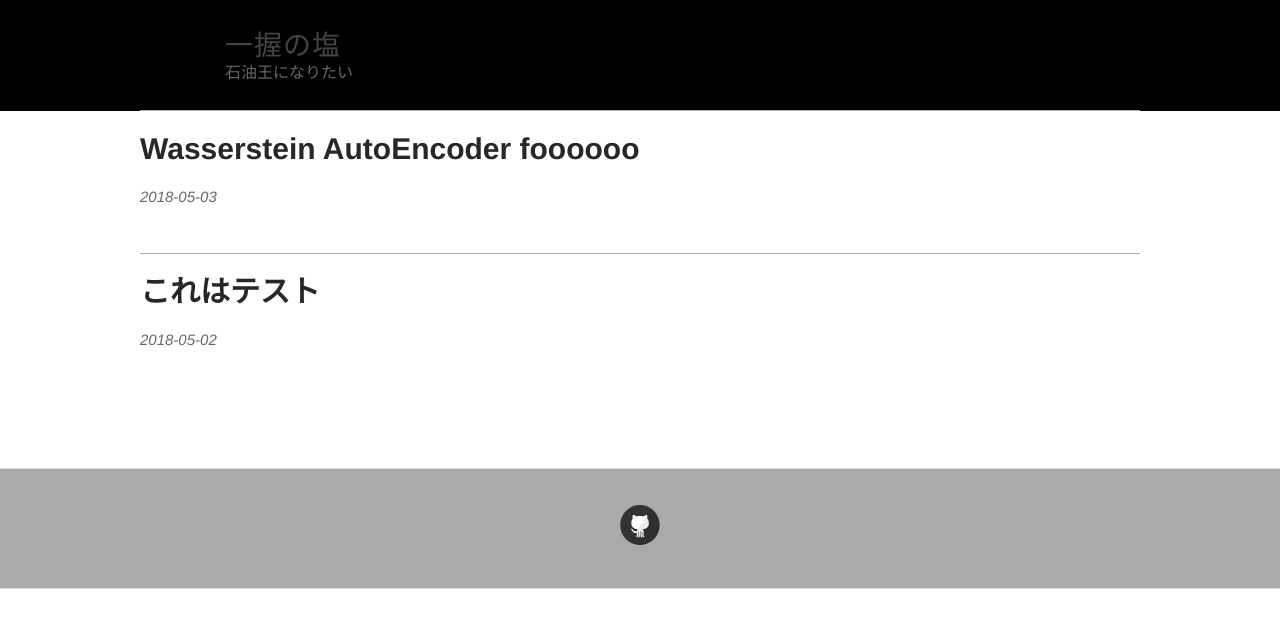
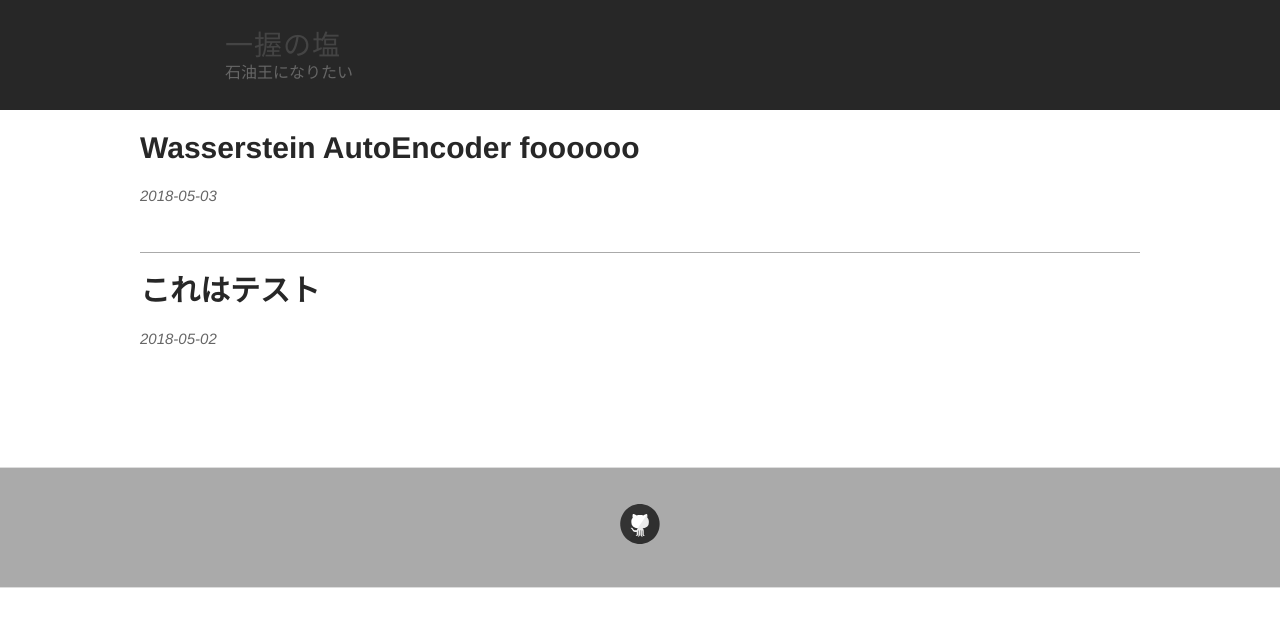
Before and after one commit to salty-vanilla/page_test, a Jekyll site: the page built from index.html, in a window 1280 px wide. Shown: the top 628 px of the page. Built offline with Jekyll 4.4.1, drawn with Linux system fonts in a browser that asks for light colours.

Commit message:
Update style.scss

```diff
--- a/css/style.scss
+++ b/css/style.scss
@@ -223,12 +223,12 @@ tr:nth-child(2n) {
 
 .wrapper-masthead {
   margin-bottom: 10px;
-  background-color: $black;
+  background-color: $darkerGray;
 }
 
 .masthead {
   padding: 20px 0;
-  border-bottom: 1px solid $lightGray;
+//   border-bottom: 1px solid $lightGray;
 
   @include mobile {
     text-align: center;
```
